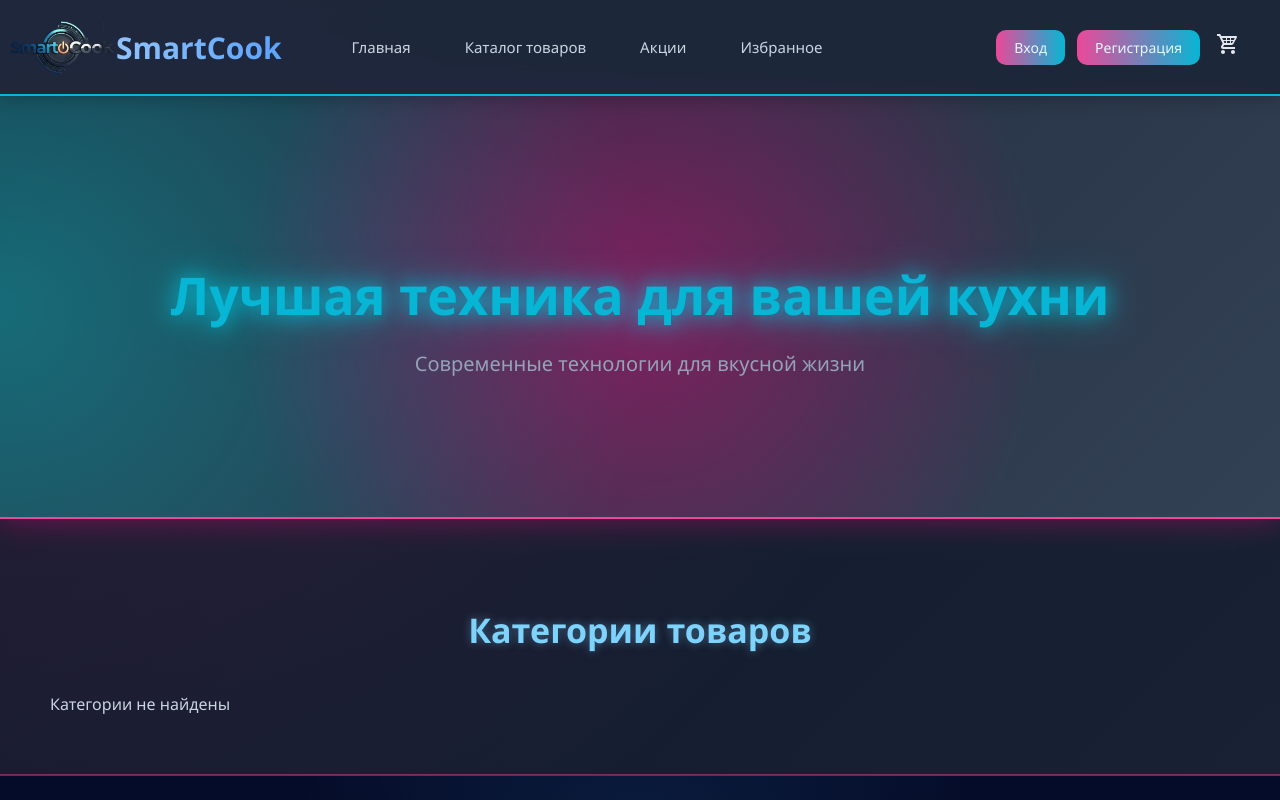
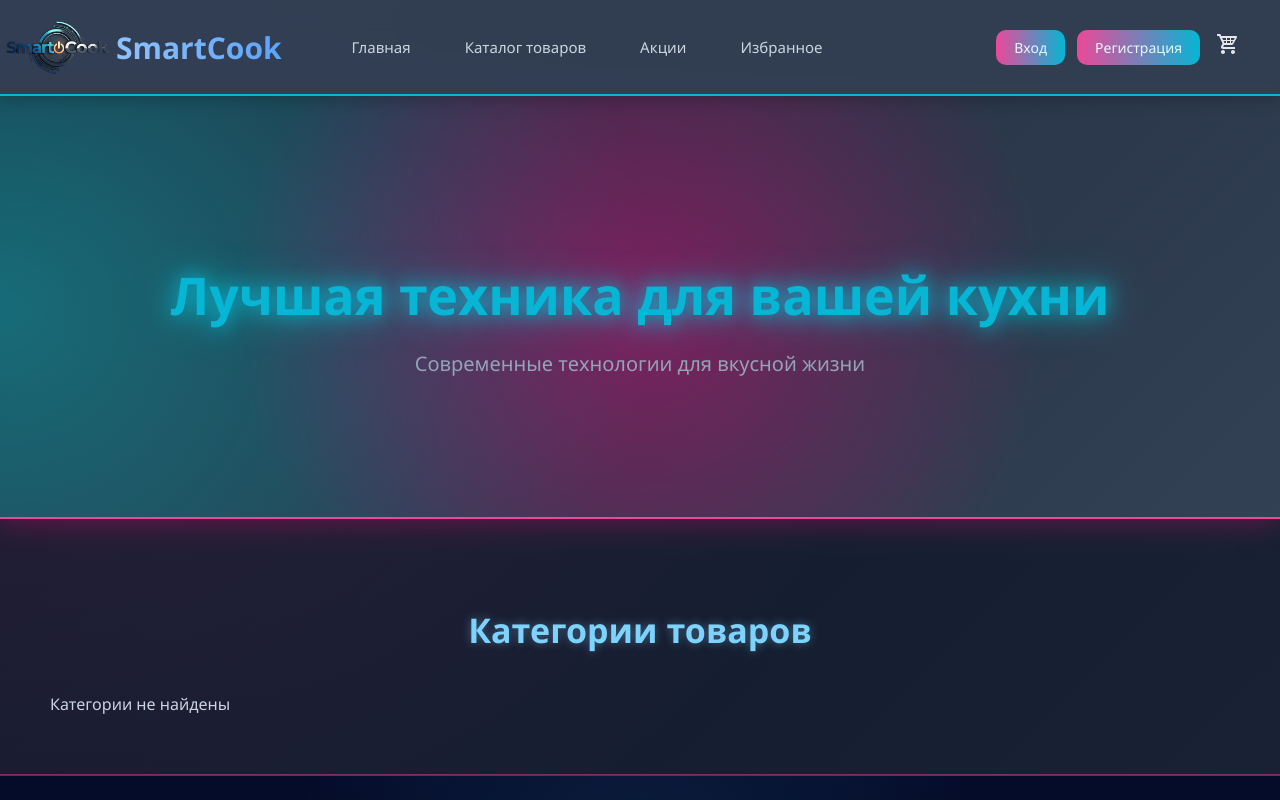
Before and after one commit to Cherkasov-Alexey/kitchen-shop, a website: page frontend/public/index.html in a window 1280 px wide. Shown: the top 800 px of the page. Drawn offline with Linux system fonts and the light colour scheme; no server answers.

Commit message:
Логотип смещён до -24px, шапка стала светлее

```diff
--- a/frontend/public/css/style.css
+++ b/frontend/public/css/style.css
@@ -57,7 +57,7 @@ body {
     align-items: center;
     padding: 16px 40px;
     height: 96px;
-    background: rgba(30,41,59,0.95);
+    background: rgba(51,65,85,0.95);
     backdrop-filter: blur(15px);
     border-bottom: 2px solid var(--accent-cyan);
     box-shadow: 0 4px 15px rgba(0,0,0,0.2);
@@ -82,7 +82,7 @@ body {
     width: 64px;
     height: 64px;
     object-fit: contain;
-    transform: scale(2.2) translateX(-22px);
+    transform: scale(2.2) translateX(-24px);
     transform-origin: left center;
 }
 
```
